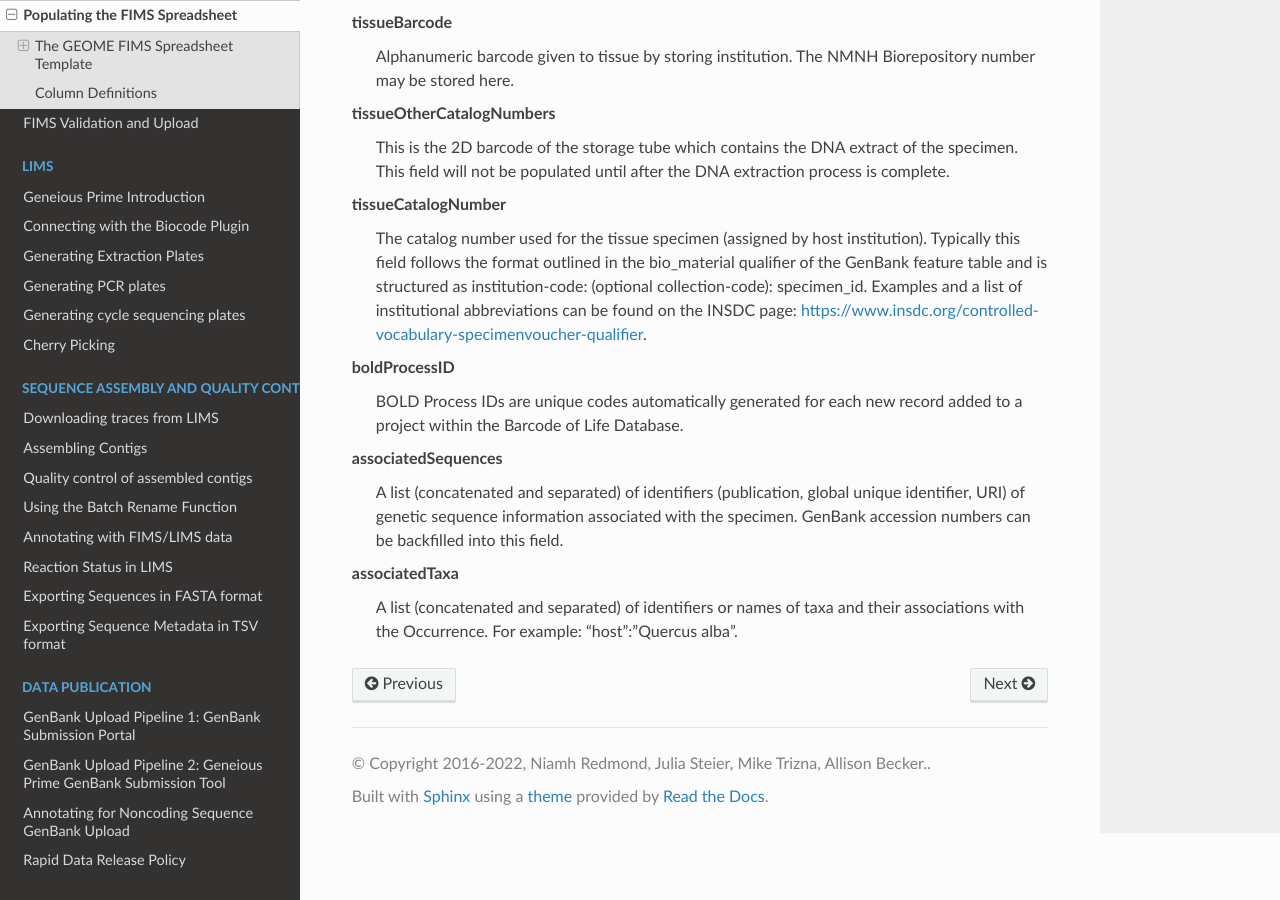
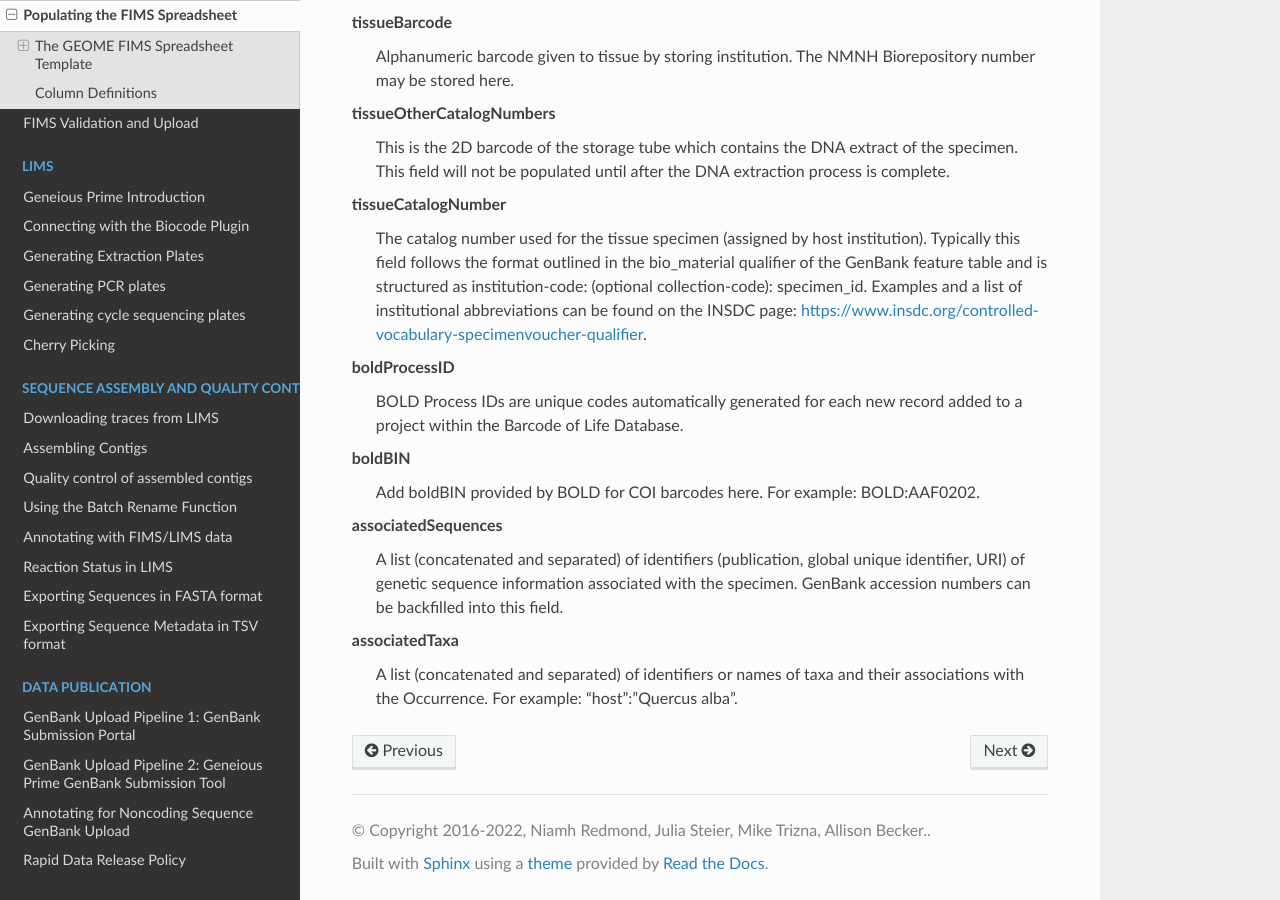
Before and after one commit to SIBarcodeNetwork/ReadtheDocsMaster, a Sphinx documentation site: the page built from Docs/fims_spreadsheet_pop.rst, in a window 1280 px wide and 900 px high, scrolled down 4691 px. Built offline with Sphinx 7.4.7 and the Read the Docs theme 2.0.0, drawn with Linux system fonts in a browser that asks for light colours.

Commit message:
Update fims_spreadsheet_pop.rst

```diff
--- a/Docs/fims_spreadsheet_pop.rst
+++ b/Docs/fims_spreadsheet_pop.rst
@@ -132,6 +132,9 @@ tissueCatalogNumber
 boldProcessID
   BOLD Process IDs are unique codes automatically generated for each new record added to a project within the Barcode of Life Database.
 
+boldBIN
+  Add boldBIN provided by BOLD for COI barcodes here. For example: BOLD:AAF0202.
+
 associatedSequences
   A list (concatenated and separated) of identifiers (publication, global unique identifier, URI) of genetic sequence information associated with the specimen. GenBank accession numbers can be backfilled into this field.
 
```
